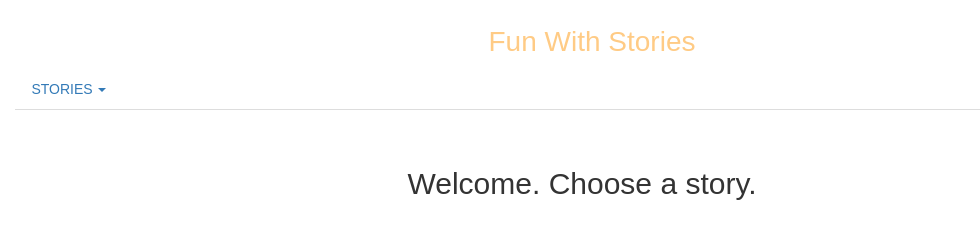
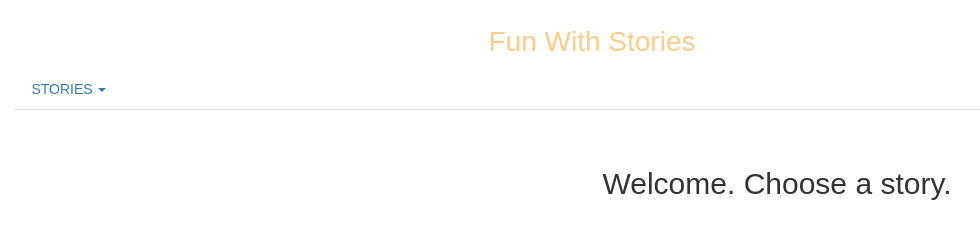
Before and after one commit to alonzoalden/funny_story, a plain HTML site: page index.html in a window 1280 px wide. Shown: the whole page, without its empty margins (48-1028 px from the left). Drawn offline with nearby package versions, Linux system fonts and the light colour scheme; a web font is replaced by a local one.

Commit message:
updated index.html

```diff
--- a/index.html
+++ b/index.html
@@ -28,10 +28,10 @@
         </div>
   <div class="container">
     <div class="row">
-      <div class="col-sm-4 col-md-2 col-xs-4" id="generate-here">
+      <div class="col-sm-4 col-md-4 col-xs-6 col-lg-4" id="generate-here">
       </div>
         <div class="container">
-          <div class="col-md-8 col-sm-8" id="Story-Here">
+          <div class="col-md-8 col-sm-8 col-lg-8 col-xs-6" id="Story-Here">
             <center><h2>Welcome. Choose a story.</h2></center>
           </div>
         </div>
```
